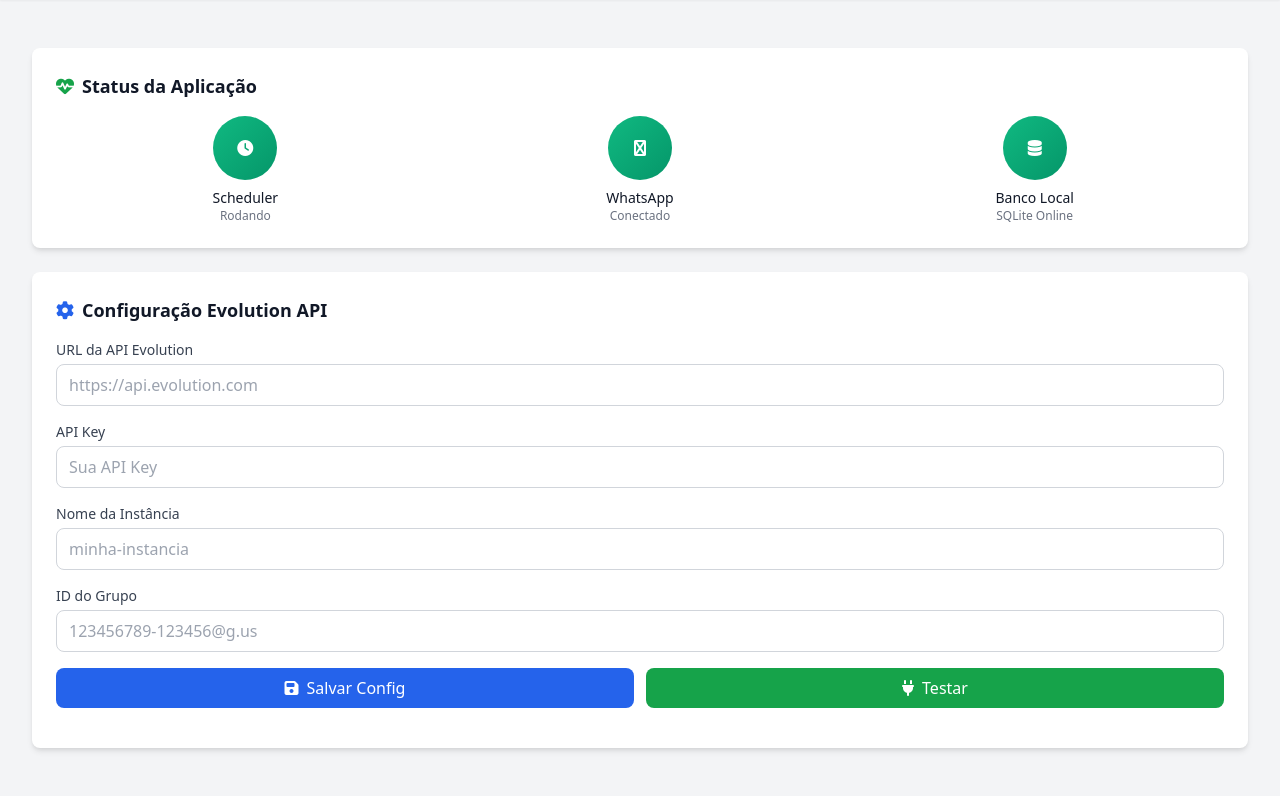
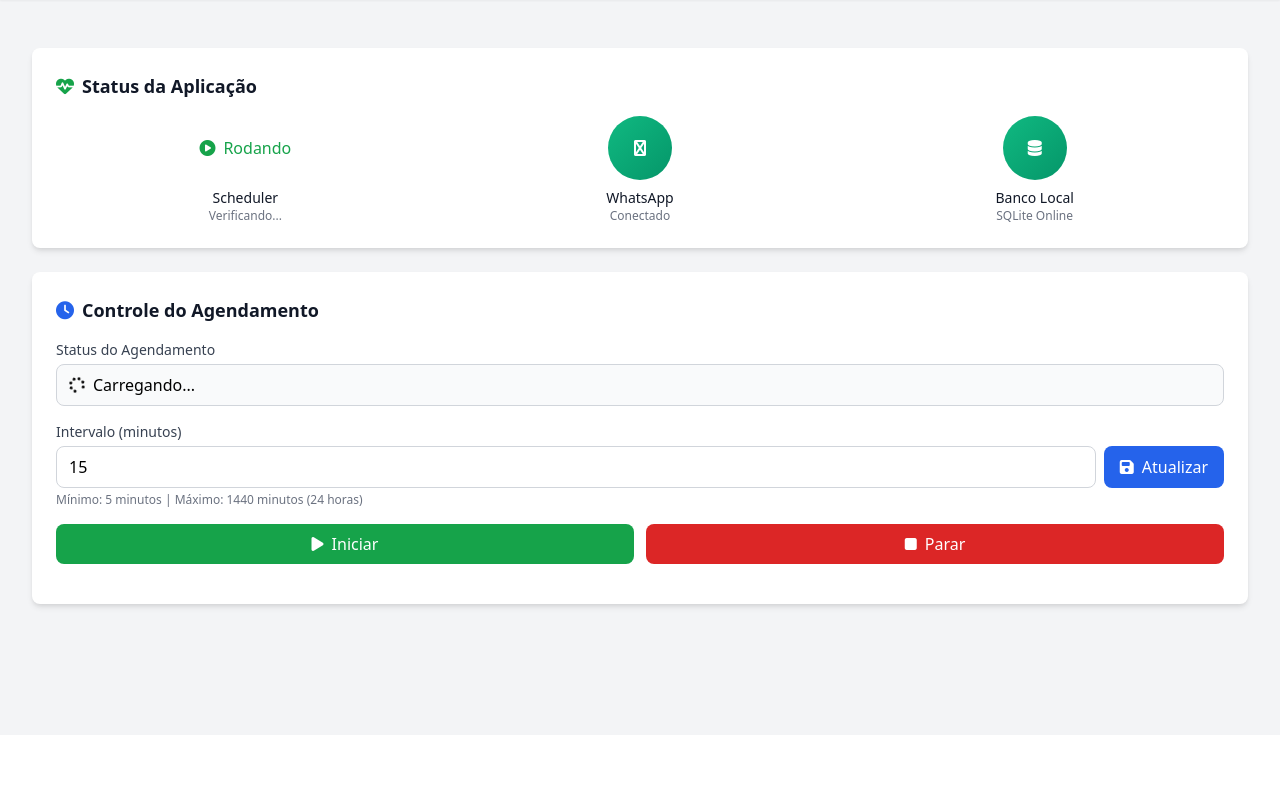
Before and after one commit to Gustavo-Fantini/Render, a Flask app: page /sender in a window 1280 px wide. Shown: the part 65-861 px from the top of the page. After the commit the page ends 678 px from the top, so only its background shows below. Run offline with Flask 3, Linux system fonts and the light colour scheme; data comes from the database, SQL or seed files in the repository; data that the repository does not hold is empty; some libraries are stand-ins or nearby versions.

Commit message:
Sistema Completo: Envio Imediato + Controle Scheduler
 NOVAS FUNCIONALIDADES:

 ENVIAR IMEDIATO:
- Botão 'Enviar Agora' na fila de produtos
- Envio instantâneo de promoções
- Registro automático de logs
- Atualização do contador de envios

 CONTROLE DO AGENDAMENTO:
- Status em tempo real (Rodando/Parado)
- Ajuste de intervalo (5-1440 minutos)
- Botões Iniciar/Parar scheduler
- Interface intuitiva na aba de envios

 ENDPOINTS NOVOS:
- POST /api/products/:id/send - Envio imediato
- GET/POST /api/scheduler/interval - Controle de intervalo
- POST /api/scheduler/start - Iniciar scheduler
- POST /api/scheduler/stop - Parar scheduler
- GET /api/scheduler/status - Status atual

 MELHORIAS NA INTERFACE:
- Botão verde 'Enviar Agora' destacado
- Controle total do agendamento
- Remoção da configuração da instância
- Feedback visual de todas as ações

 BENEFÍCIOS:
 Envio imediato de promoções
 Controle total do agendamento
 Interface simplificada e intuitiva
 Logs detalhados de envios
 Flexibilidade total de configuração

 RESULTADO:
Sistema completo de gerenciamento e envio!

```diff
--- a/app.py
+++ b/app.py
@@ -535,6 +535,80 @@ def update_product(product_id):
             'error': str(e)
         }), 500
 
+@app.route('/api/products/<int:product_id>/send', methods=['POST'])
+def send_product_now(product_id):
+    """Envia um produto imediatamente"""
+    try:
+        with sqlite3.connect('proscraper.db') as conn:
+            conn.row_factory = sqlite3.Row
+            cursor = conn.cursor()
+
+            # Buscar produto
+            cursor.execute('SELECT * FROM products WHERE id = ?', (product_id,))
+            product = cursor.fetchone()
+
+            if not product:
+                return jsonify({
+                    'success': False,
+                    'error': 'Produto não encontrado'
+                }), 404
+
+            # Enviar mensagem via Evolution API
+            from scheduler import WhatsAppSender
+            sender = WhatsAppSender(db)
+
+            message = product['message']
+            group_id = sender.get_group_id()
+
+            if not group_id:
+                return jsonify({
+                    'success': False,
+                    'error': 'Grupo não configurado'
+                }), 400
+
+            success = sender.send_message(group_id, message)
+
+            if success:
+                # Registrar log de envio
+                cursor.execute('''
+                    INSERT INTO send_logs (product_id, sent_at, success, error_message)
+                    VALUES (?, CURRENT_TIMESTAMP, ?, ?)
+                ''', (product_id, True, None))
+
+                # Atualizar contador de envios
+                cursor.execute('''
+                    UPDATE products SET sent_count = sent_count + 1, last_sent = CURRENT_TIMESTAMP
+                    WHERE id = ?
+                ''', (product_id,))
+
+                conn.commit()
+                logger.info(f"Produto {product_id} enviado imediatamente com sucesso")
+
+                return jsonify({
+                    'success': True,
+                    'message': 'Produto enviado com sucesso'
+                })
+            else:
+                # Registrar falha
+                cursor.execute('''
+                    INSERT INTO send_logs (product_id, sent_at, success, error_message)
+                    VALUES (?, CURRENT_TIMESTAMP, ?, ?)
+                ''', (product_id, False, 'Falha no envio'))
+
+                conn.commit()
+
+                return jsonify({
+                    'success': False,
+                    'error': 'Falha ao enviar mensagem'
+                }), 500
+
+    except Exception as e:
+        logger.error(f"Erro ao enviar produto {product_id}: {e}")
+        return jsonify({
+            'success': False,
+            'error': str(e)
+        }), 500
+
 @app.route('/api/products/<int:product_id>', methods=['DELETE'])
 def delete_product(product_id):
     """Exclui um produto"""
@@ -580,6 +654,143 @@ def health_check():
 
 # ==================== INICIALIZAÇÃO ====================
 
+@app.route('/api/scheduler/interval', methods=['GET'])
+def get_scheduler_interval():
+    """Retorna o intervalo atual do agendamento"""
+    try:
+        with sqlite3.connect('proscraper.db') as conn:
+            conn.row_factory = sqlite3.Row
+            cursor = conn.cursor()
+
+            cursor.execute('SELECT value FROM settings WHERE key = "scheduler_interval"')
+            result = cursor.fetchone()
+
+            interval = int(result['value']) if result else 15
+
+            return jsonify({
+                'success': True,
+                'interval': interval
+            })
+
+    except Exception as e:
+        logger.error(f"Erro ao buscar intervalo: {e}")
+        return jsonify({
+            'success': False,
+            'error': str(e)
+        }), 500
+
+@app.route('/api/scheduler/interval', methods=['POST'])
+def update_scheduler_interval():
+    """Atualiza o intervalo do agendamento"""
+    try:
+        data = request.get_json()
+        interval = data.get('interval', 15)
+
+        # Validar intervalo (mínimo 5 minutos)
+        if interval < 5:
+            return jsonify({
+                'success': False,
+                'error': 'Intervalo mínimo é 5 minutos'
+            }), 400
+
+        with sqlite3.connect('proscraper.db') as conn:
+            cursor = conn.cursor()
+
+            # Atualizar ou inserir configuração
+            cursor.execute('''
+                INSERT OR REPLACE INTO settings (key, value, updated_at)
+                VALUES ('scheduler_interval', ?, CURRENT_TIMESTAMP)
+            ''', (interval,))
+
+            conn.commit()
+
+            # Atualizar scheduler em execução
+            if scheduler and scheduler.running:
+                scheduler.stop_scheduler()
+                scheduler.interval = interval * 60  # Converter para segundos
+                scheduler.start_scheduler()
+                logger.info(f"Scheduler atualizado para {interval} minutos")
+
+            return jsonify({
+                'success': True,
+                'message': f'Intervalo atualizado para {interval} minutos',
+                'interval': interval
+            })
+
+    except Exception as e:
+        logger.error(f"Erro ao atualizar intervalo: {e}")
+        return jsonify({
+            'success': False,
+            'error': str(e)
+        }), 500
+
+@app.route('/api/scheduler/status', methods=['GET'])
+def get_scheduler_status():
+    """Retorna o status atual do agendamento"""
+    try:
+        return jsonify({
+            'success': True,
+            'running': scheduler.running if scheduler else False,
+            'interval': scheduler.interval // 60 if scheduler else 15
+        })
+
+    except Exception as e:
+        logger.error(f"Erro ao buscar status: {e}")
+        return jsonify({
+            'success': False,
+            'error': str(e)
+        }), 500
+
+@app.route('/api/scheduler/start', methods=['POST'])
+def start_scheduler():
+    """Inicia o agendamento"""
+    try:
+        if scheduler and not scheduler.running:
+            scheduler.start_scheduler()
+            logger.info("Scheduler iniciado manualmente")
+
+            return jsonify({
+                'success': True,
+                'message': 'Scheduler iniciado com sucesso'
+            })
+        else:
+            return jsonify({
+                'success': False,
+                'error': 'Scheduler já está em execução'
+            }), 400
+
+    except Exception as e:
+        logger.error(f"Erro ao iniciar scheduler: {e}")
+        return jsonify({
+            'success': False,
+            'error': str(e)
+        }), 500
+
+@app.route('/api/scheduler/stop', methods=['POST'])
+def stop_scheduler():
+    """Para o agendamento"""
+    try:
+        if scheduler and scheduler.running:
+            scheduler.stop_scheduler()
+            logger.info("Scheduler parado manualmente")
+
+            return jsonify({
+                'success': True,
+                'message': 'Scheduler parado com sucesso'
+            })
+        else:
+            return jsonify({
+                'success': False,
+                'error': 'Scheduler não está em execução'
+            }), 400
+
+    except Exception as e:
+        logger.error(f"Erro ao parar scheduler: {e}")
+        return jsonify({
+            'success': False,
+            'error': str(e)
+        }), 500
+
 if __name__ == '__main__':
     logger.info("Iniciando ProScraper Pro com banco local")
     logger.info("ENDPOINTS:")
--- a/templates/index.html
+++ b/templates/index.html
@@ -925,6 +925,9 @@
                   <button onclick="editQueueItem(${item.id})" class="btn-small btn-edit" style="font-size: 0.7rem; padding: 0.25rem 0.5rem;">
                     ✏️ Editar
                   </button>
+                  <button onclick="sendProductNow(${item.id})" class="btn-small" style="font-size: 0.7rem; padding: 0.25rem 0.5rem; background: var(--accent-success); color: white;">
+                    📤 Enviar Agora
+                  </button>
                   <button onclick="deleteQueueItem(${item.id})" class="btn-small" style="font-size: 0.7rem; padding: 0.25rem 0.5rem; background: var(--accent-secondary); color: white;">
                     🗑️ Excluir
                   </button>
--- a/templates/sender_simple.html
+++ b/templates/sender_simple.html
@@ -79,41 +79,39 @@
       <!-- Configuration Card -->
       <div class="bg-white rounded-lg card-shadow p-6">
         <h2 class="text-lg font-semibold text-gray-900 mb-4">
-          <i class="fas fa-cog mr-2 text-blue-600"></i>Configuração Evolution API
+          <i class="fas fa-clock mr-2 text-blue-600"></i>Controle do Agendamento
         </h2>
 
-        <form id="whatsapp-config" class="space-y-4">
+        <div class="space-y-4">
           <div>
-            <label class="block text-sm font-medium text-gray-700 mb-1">URL da API Evolution</label>
-            <input type="url" id="api-url" class="w-full px-3 py-2 border border-gray-300 rounded-lg focus:ring-2 focus:ring-blue-500 focus:border-transparent" placeholder="https://api.evolution.com" required>
+            <label class="block text-sm font-medium text-gray-700 mb-1">Status do Agendamento</label>
+            <div id="scheduler-status" class="px-3 py-2 border border-gray-300 rounded-lg bg-gray-50">
+              <i class="fas fa-spinner fa-spin mr-2"></i>Carregando...
+            </div>
           </div>
 
           <div>
-            <label class="block text-sm font-medium text-gray-700 mb-1">API Key</label>
-            <input type="text" id="api-key" class="w-full px-3 py-2 border border-gray-300 rounded-lg focus:ring-2 focus:ring-blue-500 focus:border-transparent" placeholder="Sua API Key" required>
-          </div>
-
-          <div>
-            <label class="block text-sm font-medium text-gray-700 mb-1">Nome da Instância</label>
-            <input type="text" id="instance-name" class="w-full px-3 py-2 border border-gray-300 rounded-lg focus:ring-2 focus:ring-blue-500 focus:border-transparent" placeholder="minha-instancia" required>
-          </div>
-
-          <div>
-            <label class="block text-sm font-medium text-gray-700 mb-1">ID do Grupo</label>
-            <input type="text" id="group-id" class="w-full px-3 py-2 border border-gray-300 rounded-lg focus:ring-2 focus:ring-blue-500 focus:border-transparent" placeholder="123456789-123456@g.us">
+            <label class="block text-sm font-medium text-gray-700 mb-1">Intervalo (minutos)</label>
+            <div class="flex space-x-2">
+              <input type="number" id="scheduler-interval" class="flex-1 px-3 py-2 border border-gray-300 rounded-lg focus:ring-2 focus:ring-blue-500 focus:border-transparent" min="5" max="1440" value="15">
+              <button onclick="updateInterval()" class="px-4 py-2 bg-blue-600 text-white rounded-lg hover:bg-blue-700 transition">
+                <i class="fas fa-save mr-2"></i>Atualizar
+              </button>
+            </div>
+            <p class="text-xs text-gray-500 mt-1">Mínimo: 5 minutos | Máximo: 1440 minutos (24 horas)</p>
           </div>
 
           <div class="flex space-x-3">
-            <button type="submit" class="flex-1 bg-blue-600 text-white px-4 py-2 rounded-lg hover:bg-blue-700 transition">
-              <i class="fas fa-save mr-2"></i>Salvar Config
+            <button onclick="startScheduler()" class="flex-1 bg-green-600 text-white px-4 py-2 rounded-lg hover:bg-green-700 transition">
+              <i class="fas fa-play mr-2"></i>Iniciar
             </button>
-            <button type="button" onclick="testConnection()" class="flex-1 bg-green-600 text-white px-4 py-2 rounded-lg hover:bg-green-700 transition">
-              <i class="fas fa-plug mr-2"></i>Testar
+            <button onclick="stopScheduler()" class="flex-1 bg-red-600 text-white px-4 py-2 rounded-lg hover:bg-red-700 transition">
+              <i class="fas fa-stop mr-2"></i>Parar
             </button>
           </div>
-        </form>
+        </div>
 
-        <div id="config-result" class="mt-4 text-center text-sm"></div>
+        <div id="scheduler-result" class="mt-4 text-center text-sm"></div>
       </div>
 
     </div>
@@ -126,16 +124,10 @@
     // Initialize
     document.addEventListener('DOMContentLoaded', function() {
       refreshStatus();
-      loadSettings();
+      loadSchedulerSettings();
 
       // Auto refresh every 30 seconds
       setInterval(refreshStatus, 30000);
-    });
-
-    // Form submission
-    document.getElementById('whatsapp-config').addEventListener('submit', function(e) {
-      e.preventDefault();
-      configureWhatsApp();
     });
 
     // API Functions
@@ -152,17 +144,27 @@
       }
     }
 
+    async function loadSchedulerSettings() {
+      try {
+        const response = await fetch('/api/scheduler/interval');
+        const data = await response.json();
+
+        if (data.success) {
+          document.getElementById('scheduler-interval').value = data.interval;
+        }
+      } catch (error) {
+        console.error('Error loading scheduler settings:', error);
+      }
+    }
+
     function updateStatusDisplay(status) {
       // Scheduler Status
       const schedulerEl = document.getElementById('scheduler-status');
-      const schedulerText = document.getElementById('scheduler-text');
 
       if (status.scheduler_running) {
-        schedulerEl.className = 'w-16 h-16 mx-auto rounded-full flex items-center justify-center text-white font-bold mb-2 status-online';
-        schedulerText.textContent = 'Rodando';
+        schedulerEl.innerHTML = '<i class="fas fa-play-circle mr-2 text-green-600"></i><span class="text-green-600 font-medium">Rodando</span>';
       } else {
-        schedulerEl.className = 'w-16 h-16 mx-auto rounded-full flex items-center justify-center text-white font-bold mb-2 status-offline';
-        schedulerText.textContent = 'Parado';
+        schedulerEl.innerHTML = '<i class="fas fa-stop-circle mr-2 text-red-600"></i><span class="text-red-600 font-medium">Parado</span>';
       }
 
       // WhatsApp Status
@@ -178,80 +180,88 @@
       }
     }
 
-    async function loadSettings() {
-      try {
-        const response = await fetch('/api/sender/settings');
-        const data = await response.json();
+    // Scheduler Control Functions
+    async function updateInterval() {
+      const interval = parseInt(document.getElementById('scheduler-interval').value);
 
-        if (data.success) {
-          // Carregar configurações salvas (se existirem)
-          // Por enquanto, deixar os campos em branco para preenchimento manual
-        }
-      } catch (error) {
-        console.error('Error loading settings:', error);
-      }
-    }
-
-    async function configureWhatsApp() {
-      const apiUrl = document.getElementById('api-url').value;
-      const apiKey = document.getElementById('api-key').value;
-      const instanceName = document.getElementById('instance-name').value;
-      const groupId = document.getElementById('group-id').value;
-
-      if (!all([apiUrl, apiKey, instanceName])) {
-        showResult('Preencha todos os campos obrigatórios', 'error');
+      if (interval < 5 || interval > 1440) {
+        showResult('Intervalo deve estar entre 5 e 1440 minutos', 'error');
         return;
       }
 
       try {
-        const response = await fetch('/api/sender/configure-whatsapp', {
+        const response = await fetch('/api/scheduler/interval', {
           method: 'POST',
-          headers: { 'Content-Type': 'application/json' },
-          body: JSON.stringify({
-            api_url: apiUrl,
-            api_key: apiKey,
-            instance_name: instanceName
-          })
+          headers: {
+            'Content-Type': 'application/json'
+          },
+          body: JSON.stringify({ interval: interval })
         });
 
         const data = await response.json();
 
         if (data.success) {
-          showResult('Configuração salva com sucesso!', 'success');
-          refreshStatus();
+          showResult(`Intervalo atualizado para ${interval} minutos`, 'success');
         } else {
-          showResult(data.error, 'error');
+          showResult(`Erro: ${data.error}`, 'error');
         }
       } catch (error) {
-        showResult('Erro ao salvar configuração', 'error');
+        console.error('Error updating interval:', error);
+        showResult('Erro ao atualizar intervalo', 'error');
       }
     }
 
-    async function testConnection() {
+    async function startScheduler() {
       try {
-        const response = await fetch('/api/sender/test-connection', {
+        const response = await fetch('/api/scheduler/start', {
           method: 'POST'
         });
 
         const data = await response.json();
 
         if (data.success) {
-          showResult('Conexão testada com sucesso!', 'success');
+          showResult('Scheduler iniciado com sucesso', 'success');
+          refreshStatus();
         } else {
-          showResult('Falha na conexão', 'error');
+          showResult(`Erro: ${data.error}`, 'error');
         }
       } catch (error) {
-        showResult('Erro ao testar conexão', 'error');
+        console.error('Error starting scheduler:', error);
+        showResult('Erro ao iniciar scheduler', 'error');
+      }
+    }
+
+    async function stopScheduler() {
+      try {
+        const response = await fetch('/api/scheduler/stop', {
+          method: 'POST'
+        });
+
+        const data = await response.json();
+
+        if (data.success) {
+          showResult('Scheduler parado com sucesso', 'success');
+          refreshStatus();
+        } else {
+          showResult(`Erro: ${data.error}`, 'error');
+        }
+      } catch (error) {
+        console.error('Error stopping scheduler:', error);
+        showResult('Erro ao parar scheduler', 'error');
       }
     }
 
     function showResult(message, type) {
-      const resultEl = document.getElementById('config-result');
-      resultEl.innerHTML = `<span class="${type === 'success' ? 'text-green-600' : 'text-red-600'}"><i class="fas fa-${type === 'success' ? 'check' : 'times'} mr-1"></i>${message}</span>`;
+      const resultEl = document.getElementById('scheduler-result');
+      resultEl.className = `mt-4 text-center text-sm p-3 rounded-lg ${
+        type === 'success' ? 'bg-green-100 text-green-800' : 'bg-red-100 text-red-800'
+      }`;
+      resultEl.textContent = message;
 
       // Clear after 5 seconds
       setTimeout(() => {
-        resultEl.innerHTML = '';
+        resultEl.textContent = '';
+        resultEl.className = 'mt-4 text-center text-sm';
       }, 5000);
     }
 
```
